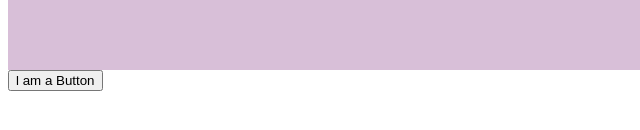
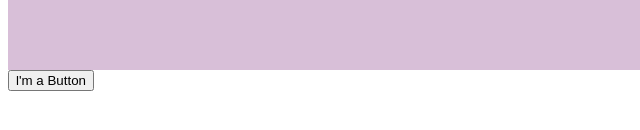
Before and after one commit to akcaybatu/WesBos-JavaScript-Projects, a plain HTML site: page #25 Event Capture/index.html in a window 1280 px wide. Shown: the part 538-668 px from the top of the page, 0-640 px from the left. Drawn offline with Linux system fonts and the light colour scheme.

Commit message:
File recommit

```diff
--- a/#25 Event Capture/index.html
+++ b/#25 Event Capture/index.html
@@ -14,7 +14,7 @@
       </div>
     </div>
   </div>
-<button>l am a Button</button>
+<button>l'm a Button</button>
 <script>
     const divs = document.querySelectorAll('div');
     const button = document.querySelector('button');
```
